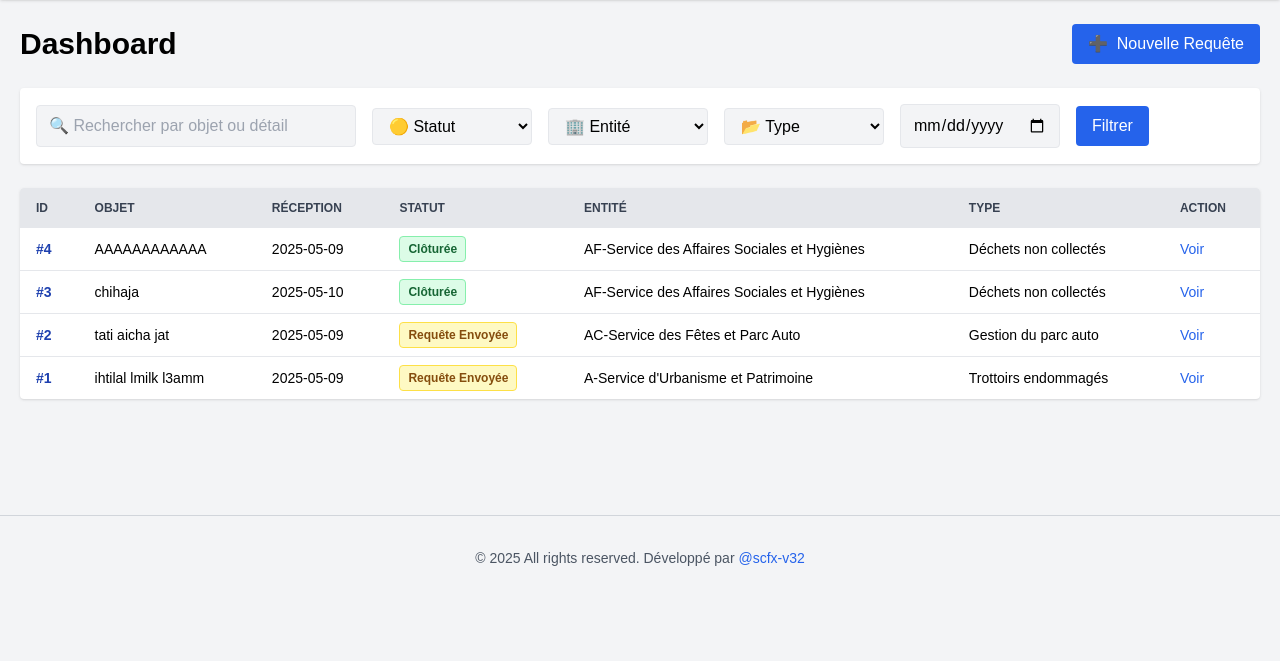
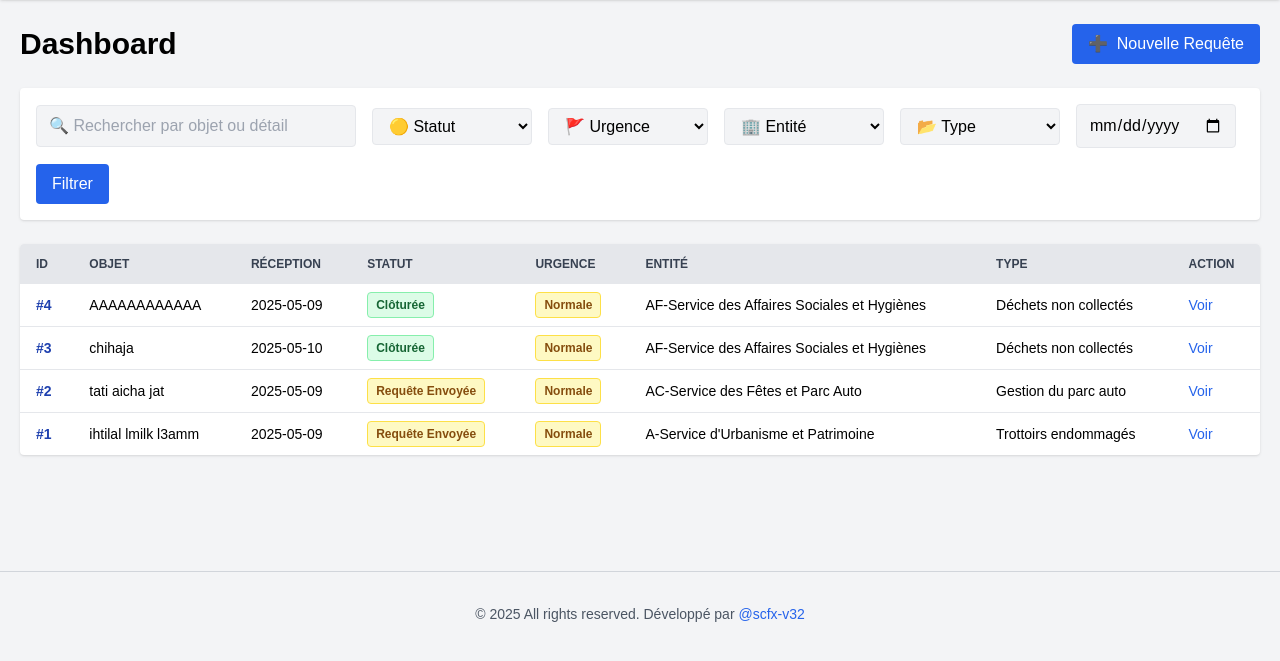
Before and after one commit to scfx-v32/cirm_demo, a PHP site: page /dashboard.php in a window 1280 px wide. Shown: the part 80-741 px from the top of the page. Run offline with PHP 8.4, Linux system fonts and the light colour scheme; a user stored in the database is signed in; data comes from the database, SQL or seed files in the repository; some libraries are stand-ins or nearby versions.

Commit message:
filter by urgence

```diff
--- a/dashboard.php
+++ b/dashboard.php
@@ -13,6 +13,7 @@ $user_id = $_SESSION["user_id"];
 
 // === Filters ===
 $filter_status = $_GET["statut"] ?? "";
+$filter_urgence = $_GET["urgence"] ?? "";
 $filter_entite = $_GET["entite"] ?? "";
 $filter_type = $_GET["type"] ?? "";
 $search = $_GET["search"] ?? "";
@@ -30,6 +31,10 @@ if ($role === "agent") {
 if ($filter_status !== "") {
     $where .= " AND r.id_statut = ?";
     $params[] = $filter_status;
+}
+if ($filter_urgence !== "") {
+    $where .= " AND r.urgence = ?";
+    $params[] = $filter_urgence;
 }
 if ($filter_entite !== "") {
     $where .= " AND r.id_entite = ?";
@@ -50,7 +55,7 @@ if ($filter_date !== "") {
 }
 
 // === Get data ===
-$sql = "SELECT r.id, r.objet, r.date_reception, s.libelle AS statut, e.nom AS entite, t.libelle AS type
+$sql = "SELECT r.id, r.objet, r.date_reception, r.urgence, s.libelle AS statut, e.nom AS entite, t.libelle AS type
         FROM requetes r
         JOIN statuts s ON r.id_statut = s.id
         JOIN entites e ON r.id_entite = e.id
@@ -121,6 +126,13 @@ $status_colors = [
                     <?php endforeach; ?>
                 </select>
 
+                <select name="urgence" class="px-3 py-2 border rounded w-40">
+                    <option value="">🚩 Urgence</option>
+                    <option value="faible" <?= ($filter_urgence ?? '') === "faible" ? "selected" : "" ?>>Faible</option>
+                    <option value="normale" <?= ($filter_urgence ?? '') === "normale" ? "selected" : "" ?>>Normale</option>
+                    <option value="urgent" <?= ($filter_urgence ?? '') === "urgent" ? "selected" : "" ?>>Urgent</option>
+                </select>
+
                 <select name="entite" class="px-3 py-2 border rounded w-40">
                     <option value="">🏢 Entité</option>
                     <?php foreach ($entites as $e): ?>
@@ -155,6 +167,7 @@ $status_colors = [
                         <th class="px-4 py-3">Objet</th>
                         <th class="px-4 py-3">Réception</th>
                         <th class="px-4 py-3">Statut</th>
+                        <th class="px-4 py-3">Urgence</th>
                         <th class="px-4 py-3">Entité</th>
                         <th class="px-4 py-3">Type</th>
                         <th class="px-4 py-3">Action</th>
@@ -176,6 +189,19 @@ $status_colors = [
                                         <?= htmlspecialchars($r["statut"]) ?>
                                     </span>
                                 </td>
+                                <?php
+                                // Urgence color mapping
+                                $urgence_colors = [
+                                    "faible"  => "bg-green-100 text-green-800 border-green-300",
+                                    "normale" => "bg-yellow-100 text-yellow-800 border-yellow-300",
+                                    "urgent"  => "bg-red-100 text-red-800 border-red-300"
+                                ];
+                                ?>
+                                <td class="px-4 py-2">
+                                    <span class="inline-block px-2 py-1 rounded border text-xs font-semibold <?= $urgence_colors[strtolower($r["urgence"])] ?? 'bg-gray-100 text-gray-800 border-gray-300' ?>">
+                                        <?= htmlspecialchars(ucfirst($r["urgence"])) ?>
+                                    </span>
+                                </td>
                                 <td class="px-4 py-2"><?= $r["entite"] ?></td>
                                 <td class="px-4 py-2"><?= $r["type"] ?></td>
                                 <td class="px-4 py-2">
```
